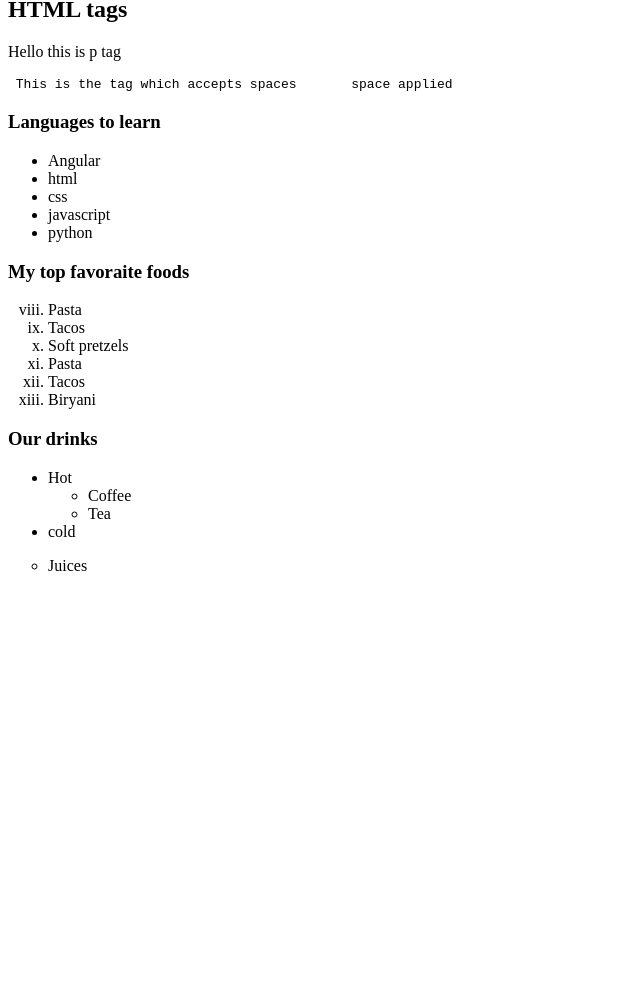
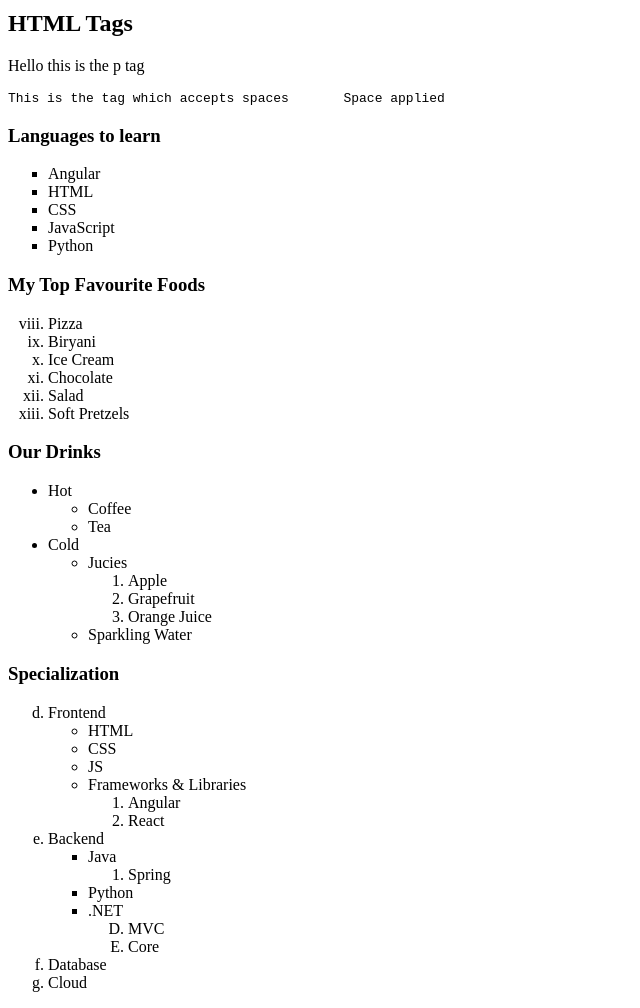
Before and after one commit to CoderDude24/html-basics, a plain HTML site: page first.html in a window 1280 px wide. Shown: the part 70-1078 px from the top of the page, without its empty margins (0-640 px from the left). Before the commit the page ends 800 px from the top, so only its background shows below. Drawn offline with Linux system fonts and the light colour scheme.

Commit message:
initial commit

```diff
--- a/first.html
+++ b/first.html
@@ -1,63 +1,86 @@
-<html>
+<!DOCTYPE html>
+<html lang="en">
+<head>
+  <meta charset="UTF-8">
+  <meta name="viewport" content="width=device-width, initial-scale=1.0">
+  <title>Document</title>
+</head>
+<body>
+  <h1>First Assignment</h1>
+  <h2>HTML Tags</h2>
+  <p>Hello this is the p tag</p>
+  <pre>This is the tag which accepts spaces       Space applied</pre>
 
-<head>
-    <title> First assignment</title>
+  <h3>Languages to learn</h3>
 
-</head>
-
-<body>
-    <h1>
-        First assignment
-    </h1>
-    <h2>
-        HTML tags
-    </h2>
-    <p>
-        Hello this is p tag
-    </p>
-    <pre> This is the tag which accepts spaces       space applied</pre>
-    <h3>
-        Languages to learn
-    </h3>
-    <ul>
-        <list>
+  <ul type="square">
     <li>Angular</li>
-            <li>html</li>
-            <li>css</li>
-            <li>javascript</li>
-            <li>python</li>
-        </list>
+    <li>HTML</li>
+    <li>CSS</li>
+    <li>JavaScript</li>
+    <li>Python</li>
   </ul>
 
-    <h3>
-        My top favoraite foods
-    </h3>
-    <ol type="i" start=8>
-        <li>Pasta</li>
-        <li>Tacos</li>
-        <li>Soft pretzels</li>
-        <li>Pasta</li>
-        <li>Tacos</li>
+  <h3>My Top Favourite Foods</h3>
+
+  <ol type="i" start="8">
+    <li>Pizza</li>
     <li>Biryani</li>
+    <li>Ice Cream</li>
+    <li>Chocolate</li>
+    <li>Salad</li>
+    <li>Soft Pretzels</li>
   </ol>
 
-    <h3>Our drinks</h3>
+  <h3>Our Drinks</h3>
+
   <ul>
     <li>Hot</li>
     <ul type="circle">
       <li>Coffee</li>
-        <li>Tea</li></ul>
-       <li>cold</li>
-
+      <li>Tea</li>
     </ul>
+    <li>Cold</li>
     <ul type="circle">
-    <li>Juices</li>
-
+      <li>Jucies</li>
+      <ol>
+        <li>Apple</li>
+        <li>Grapefruit</li>
+        <li>Orange Juice</li>
+      </ol>
+      <li>Sparkling Water</li>
+    </ul>
   </ul>
 
+  <h3>Specialization</h3>
 
-
-
+  <ol type="a" start="4">
+    <li>Frontend</li>
+    <ul type="circle">
+      <li>HTML</li>
+      <li>CSS</li>
+      <li>JS</li>
+      <li>Frameworks & Libraries</li>
+      <ol>
+        <li>Angular</li>
+        <li>React</li>
+      </ol>
+    </ul>
+    <li>Backend</li>
+    <ul type="square">
+      <li>Java</li>
+      <ol>
+        <li>Spring</li>
+      </ol>
+      <li>Python</li>
+      <li>.NET</li>
+      <ol type="A" start="4">
+        <li>MVC</li>
+        <li>Core</li>
+      </ol>
+    </ul>
+    <li>Database</li>
+    <li>Cloud</li>
+  </ol>
 </body>
-
 </html>
```
Lines whose indentation alone changed are shown as unchanged.
